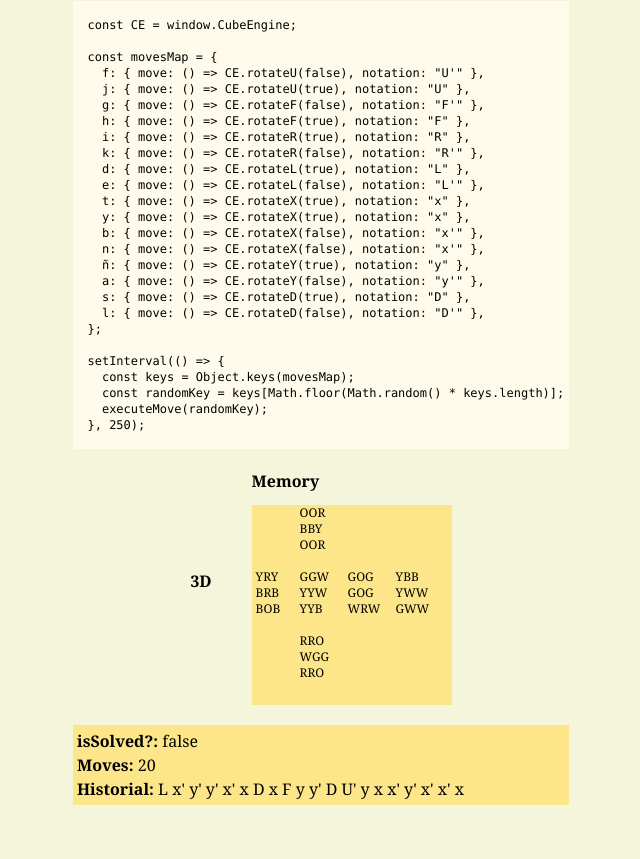
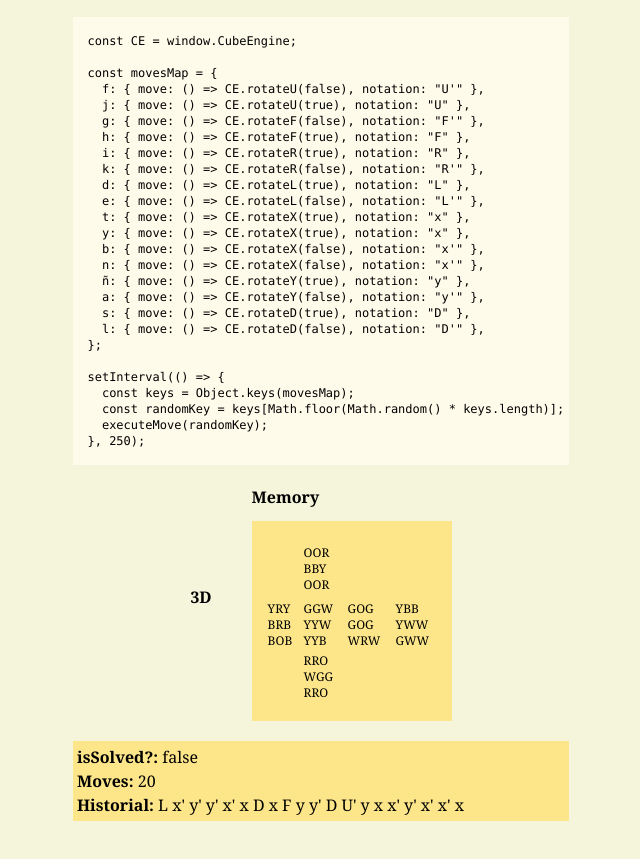
Before and after one commit to bryanlundberg/cube-state-engine, a website with bundled scripts: page index.html in a window 1280 px wide. Shown: the part 915-1774 px from the top of the page, without its empty margins (319-959 px from the left). Built offline with nearby package versions, Linux system fonts and the light colour scheme.

```diff
--- a/index.html
+++ b/index.html
@@ -21,8 +21,9 @@
     </p>
 
     <h3 class="font-bold mb-5">Installation</h3>
-    <pre class="mb-5 text-xs">
-npm install cube-state-engine
+    <pre class="mb-5 text-xs bg-amber-50">
+
+  npm install cube-state-engine
     </pre>
 
     <h3 class="font-bold mb-5">Docs</h3>
@@ -107,17 +108,17 @@
         <div
           class="w-[200px] h-[200px] flex justify-center items-center relative text-xs bg-amber-200"
         >
-          <div class="absolute top-16 left-1" id="LEFT"></div>
+          <div class="absolute top-20 left-4" id="LEFT"></div>
 
-          <div class="absolute top-16 left-12" id="FRONT"></div>
+          <div class="absolute top-20 left-12 ms-1" id="FRONT"></div>
 
-          <div class="absolute top-16 left-24" id="RIGHT"></div>
+          <div class="absolute top-20 left-24" id="RIGHT"></div>
 
-          <div class="absolute top-16 left-36" id="BACK"></div>
+          <div class="absolute top-20 left-36" id="BACK"></div>
 
-          <div class="absolute top-0 left-12" id="UPPER"></div>
+          <div class="absolute top-6 left-12 ms-1" id="UPPER"></div>
 
-          <div class="absolute top-32 left-12" id="DOWN"></div>
+          <div class="absolute top-32 mt-1 ms-1 left-12" id="DOWN"></div>
         </div>
       </div>
     </section>
```
Also changed, not shown: package.json (+10 -4 lines), tsconfig.json (added, +12 -0 lines), 2 other files.
